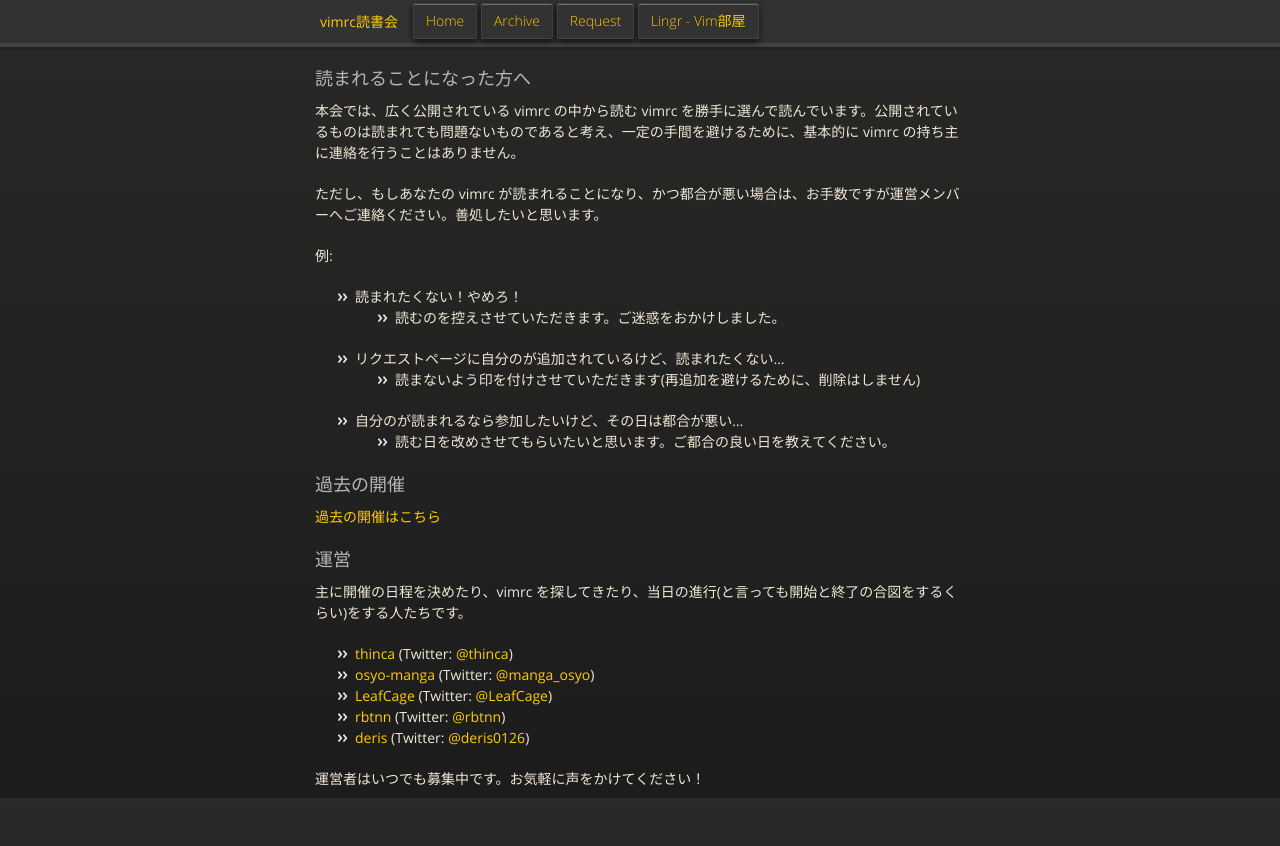
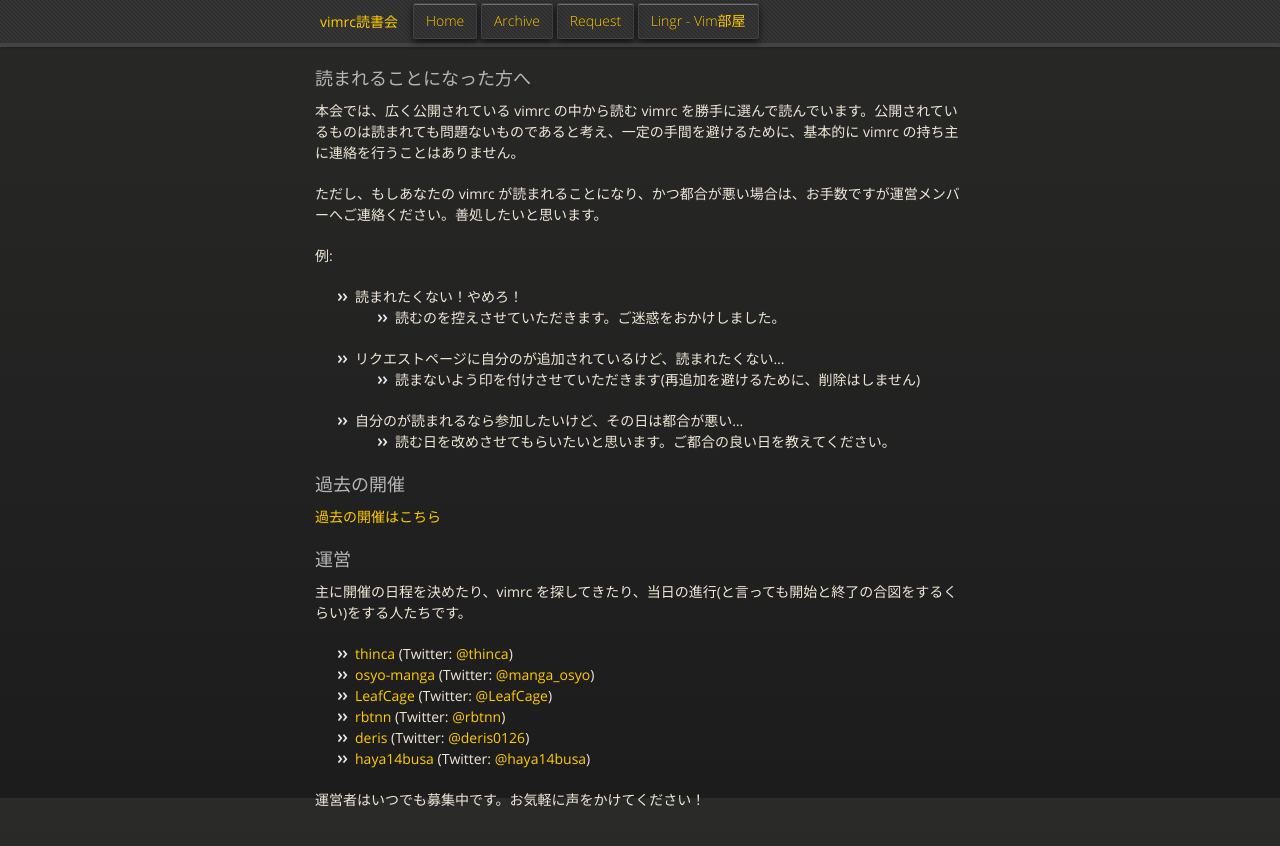
Before and after one commit to vim-jp/reading-vimrc, a Jekyll site: the page built from index.md, in a window 1280 px wide and 900 px high, scrolled down 1002 px. Shown: the top 846 px of the window. Built offline with Jekyll 4.4.1, drawn with Linux system fonts in a browser that asks for light colours; nearby versions of some CDN libraries; Markdown is read by kramdown in place of the engine named in the settings.

Commit message:
Add a member

```diff
--- a/index.md
+++ b/index.md
@@ -96,5 +96,6 @@ title: vimrc読書会
 - [LeafCage](https://github.com/LeafCage) (Twitter: [@LeafCage](https://twitter.com/LeafCage))
 - [rbtnn](https://github.com/rbtnn) (Twitter: [@rbtnn](https://twitter.com/rbtnn))
 - [deris](https://github.com/deris) (Twitter: [@deris0126](https://twitter.com/deris0126))
+- [haya14busa](https://github.com/haya14busa) (Twitter: [@haya14busa](https://twitter.com/haya14busa))
 
 運営者はいつでも募集中です。お気軽に声をかけてください！
```
